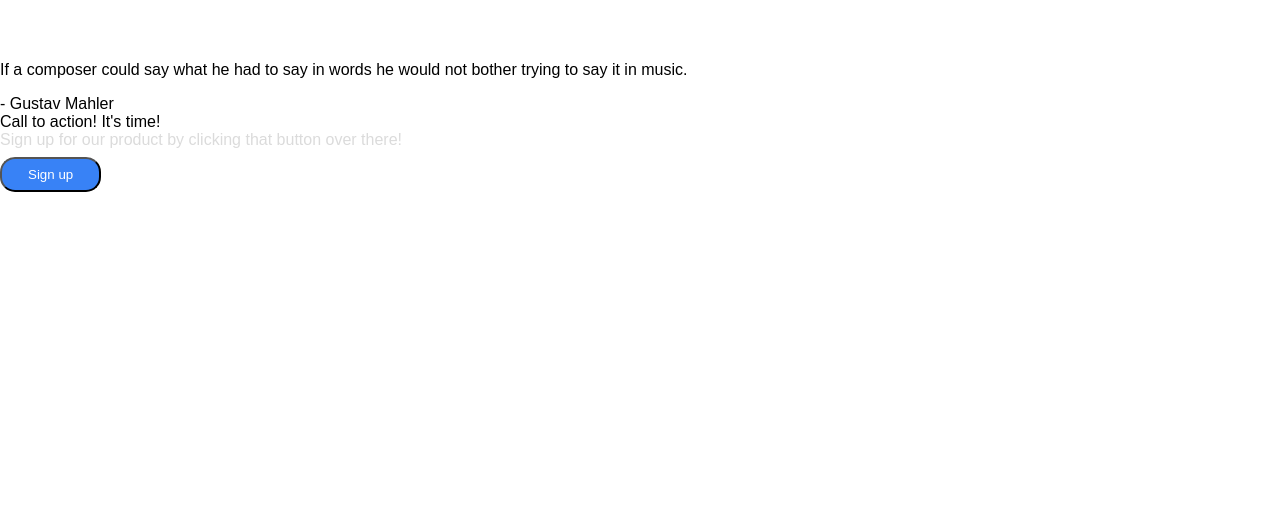
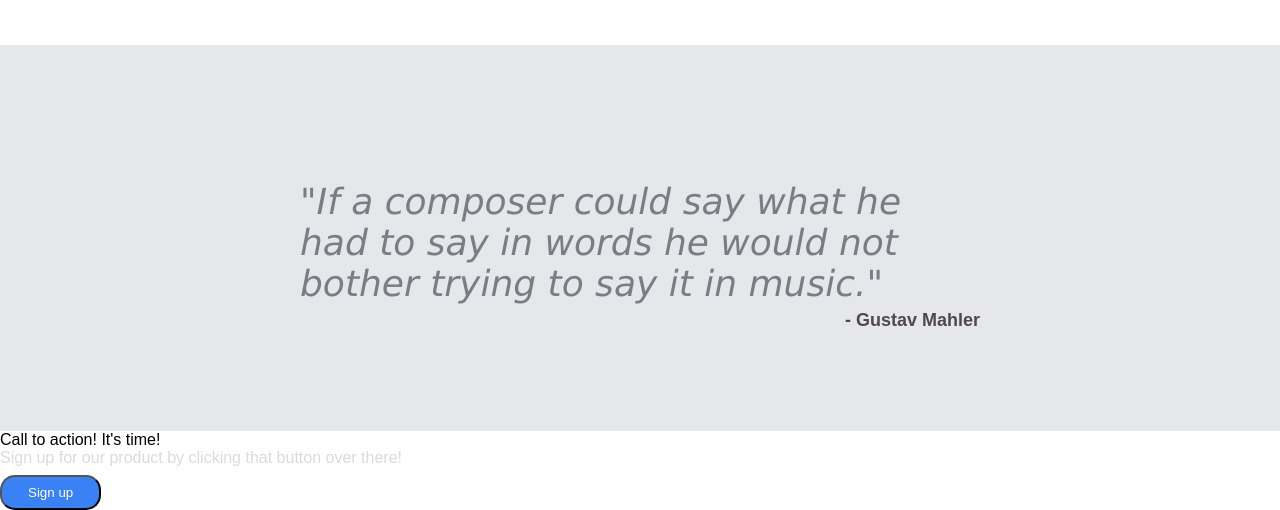
Before and after one commit to Jaddrrz/landing-page, a plain HTML site: page index.html in a window 1280 px wide. Shown: the part 858-1368 px from the top of the page. Before the commit the page ends 1050 px from the top, so only its background shows below. Drawn offline with Linux system fonts and the light colour scheme.

Commit message:
Add fourth division

```diff
--- a/index.html
+++ b/index.html
@@ -44,7 +44,7 @@
     </div>
 
     <div class="third">
-        <p>If a composer could say what he had to say in words he would not bother trying to say it in music.</p>
+        <p><em>"If a composer could say what he had to say in words he would not bother trying to say it in music."</em></p>
         <div class="quote">- Gustav Mahler</div>
     </div>
 
--- a/style.css
+++ b/style.css
@@ -134,4 +134,23 @@ button,
     display: flex;
     flex-wrap: wrap;
     flex-direction: column;
+    background-color: #E5E7EB;
+    align-items: center;
+    padding: 100px 300px 100px 300px;
 }
+
+p {
+    font-size: 36px;
+    font-family: 'Lucida Sans', 'Lucida Sans Regular', 'Lucida Grande', 'Lucida Sans Unicode', Geneva, Verdana, sans-serif;
+    color: #797e85;
+    font-weight: 100;
+
+}
+
+.quote {
+    margin-top: -30px;
+    font-weight: bold;
+    font-size: 18px;
+    margin-left: auto;
+    color: rgb(80, 73, 73);
+}
```
